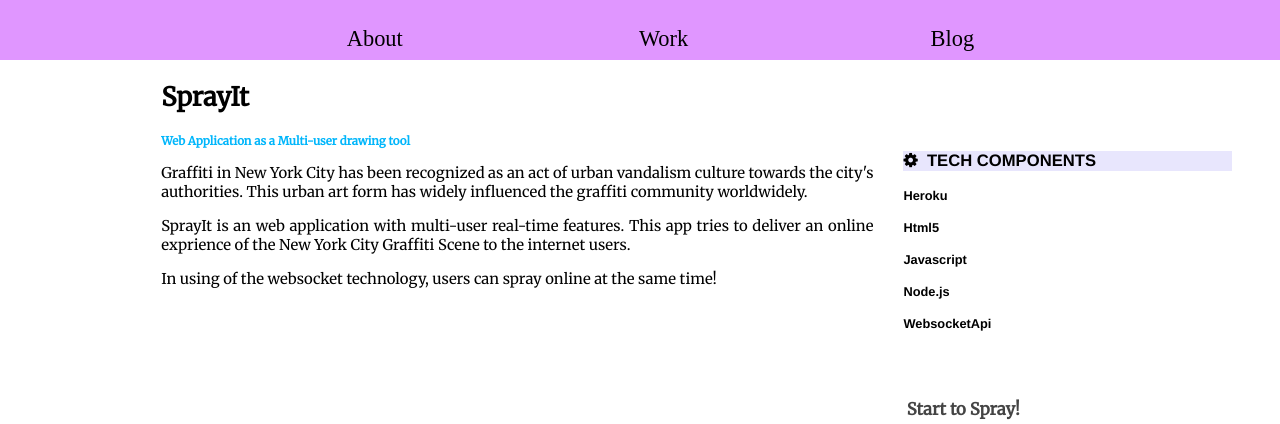
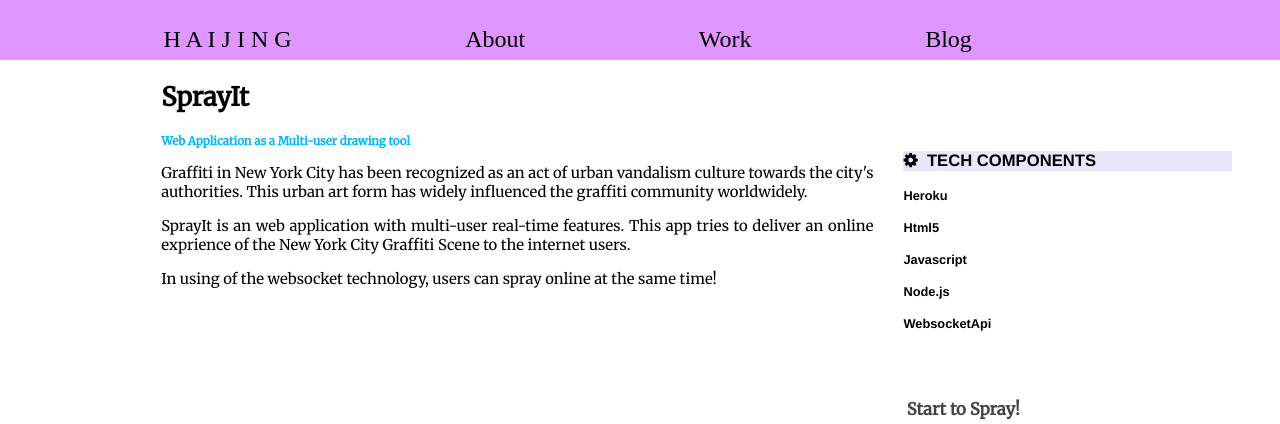
Before and after one commit to haijingliu/Portfolio, a PHP site: page /index.php?page=sprayit in a window 1280 px wide. Shown: the top 424 px of the page. Run offline with PHP 8.4, Linux system fonts and the light colour scheme; some libraries are stand-ins or nearby versions.

Commit message:
update something

```diff
--- a/css/main.css
+++ b/css/main.css
@@ -20,8 +20,9 @@
 
   body{
   background: linear-gradient( rgba(255, 204, 153, 0.25),rgba(153,204,255, 0.25));
-  /*  background: -moz-linear-gradient:(to bottom right, #D6E8F2, #FFCCCC);*/
+  background: -moz-linear-gradient:(to bottom right, #D6E8F2, #FFCCCC);
   font-size: 100%;
+/*  background-image: url("bg.jpg");*/
   }
 
   div#container{
@@ -74,7 +75,6 @@
        font-weight: bolder;
     }
 
-
     .highlight a:hover{
       font-weight: bolder;
       color:white!important;
@@ -100,26 +100,36 @@
       -webkit-flex-direction: row;
       list-style: none;
     }
+
       .nav_list{
       top: 0;
       width: 100%;
       z-index: 100;
+      }
 
-      }
+      nav#main_nav ul#nav_list
 
       nav#main_nav ul#nav_list li{
         flex-flow: row wrap;
-        width: 15%;
+        width: 18%;
         text-align: center;
 
       }
 
-
+      a#navLogo h1{
+        max-height: 60px;
+        max-width: 100%;
+        width: auto/9;
+        height: 100%;
+        overflow: hidden;
+/*          background: url('../img/header/logo/logo_nav.png') center 0 no-repeat;*/
+          /*text-indent: -99999px;
+*/      }
 
       nav#main_nav ul li.link{
-            margin-left:6%;
+            margin-left:12%;
             padding: 10px;
-            font-size: 1.4em;
+            font-size: 1.5em;
             font-family: "Times New Roman", Times, Serif;
             text-align:center;
 
@@ -139,9 +149,6 @@
           }
 
 /*--------- nav done ------*/
-
-
-
 
 
 /*  //PROJECT PAGE// */
@@ -176,7 +183,7 @@
         overflow: hidden;
 
         width: auto\9;
-        background: url(../img/fastfood_01.gif) center 70px no-repeat fixed; }
+        center 70px no-repeat fixed; }
 
       header .header_container{
         min-width: 100%;
--- a/includes/home.php
+++ b/includes/home.php
@@ -1,9 +1,8 @@
 
-<?php include_once 'includes/nav.php';?>
+<?php include_once 'includes/nav.php' ?>
 
 
       <section id="main">
-
       <article id="about">
 
          <h1>Hello<br>
--- a/includes/nav.php
+++ b/includes/nav.php
@@ -1,8 +1,8 @@
 <nav id="main_nav" class="nav_list">
       <ul id="nav_list">
-            <li><a id = "navLogo" href="http://haijing.info"><h1></h1></a></li>
-            <li class="link"><a class="navAbout" href="http://localhost:8888/Portfolios/php_portfolios/Portfolio_NOV/#about">About</a></li>
-            <li class="link"><a class="navWork" href="http://localhost:8888/Portfolios/php_portfolios/Portfolio_NOV/#sectionwork">Work</a></li>
-            <li class="link"><a class ="navBlog" href="http://haijingliu.tumblr.com">Blog</a></li>
+            <li class= "link"><a href="http://fierce-tundra-6374.herokuapp.com/"><alt="Haijing Liu" width="190" height ="38">H A I J I N G</a></li>
+            <li class="link"><a class="navAbout" href="http://fierce-tundra-6374.herokuapp.com/#about">About</a></li>
+            <li class="link"><a class="navWork" href="http://fierce-tundra-6374.herokuapp.com/#work">Work</a></li>
+            <li class="link"><a class ="navBlog" href="http://haijing28.tumblr.com">Blog</a></li>
       </ul>
 </nav>
--- a/sprayit.php
+++ b/sprayit.php
@@ -2,23 +2,14 @@
 
 <div id="project_wrapper">
 
-    <header>
-    <script>
-        $.backstretch([
-          "../sprayit/nyc/5.jpg",
-           "../sprayit/nyc/4.jpg",
-            "../sprayit/nyc/3.jpg",
-             "../sprayit/nyc/2.jpg",
-              "../sprayit/nyc/1.jpg"
-        ], {
-            fade: 750,
-            duration: 4000
-        });
-    </script>
-    </header>
+
+
 
       <section id="work_content">
+
             <article id="work_details">
+
+
 
                   <h2>SprayIt</h2>
                   <h3>Web Application as a Multi-user drawing tool</h3>
```
Also changed, not shown: Hanami.php (+7 -0 lines), img/header/logo/hj.jpg (added), img/header/logo/hjbw.png (added), img/header/logo/logo_na.png (added), img/imgs/sprayIt/nyc/photo 1.JPG (added), img/imgs/sprayIt/nyc/photo 2.JPG (added), img/imgs/sprayIt/nyc/photo 3.JPG (added), img/imgs/sprayIt/nyc/photo 4.JPG (added), 5 other files.
